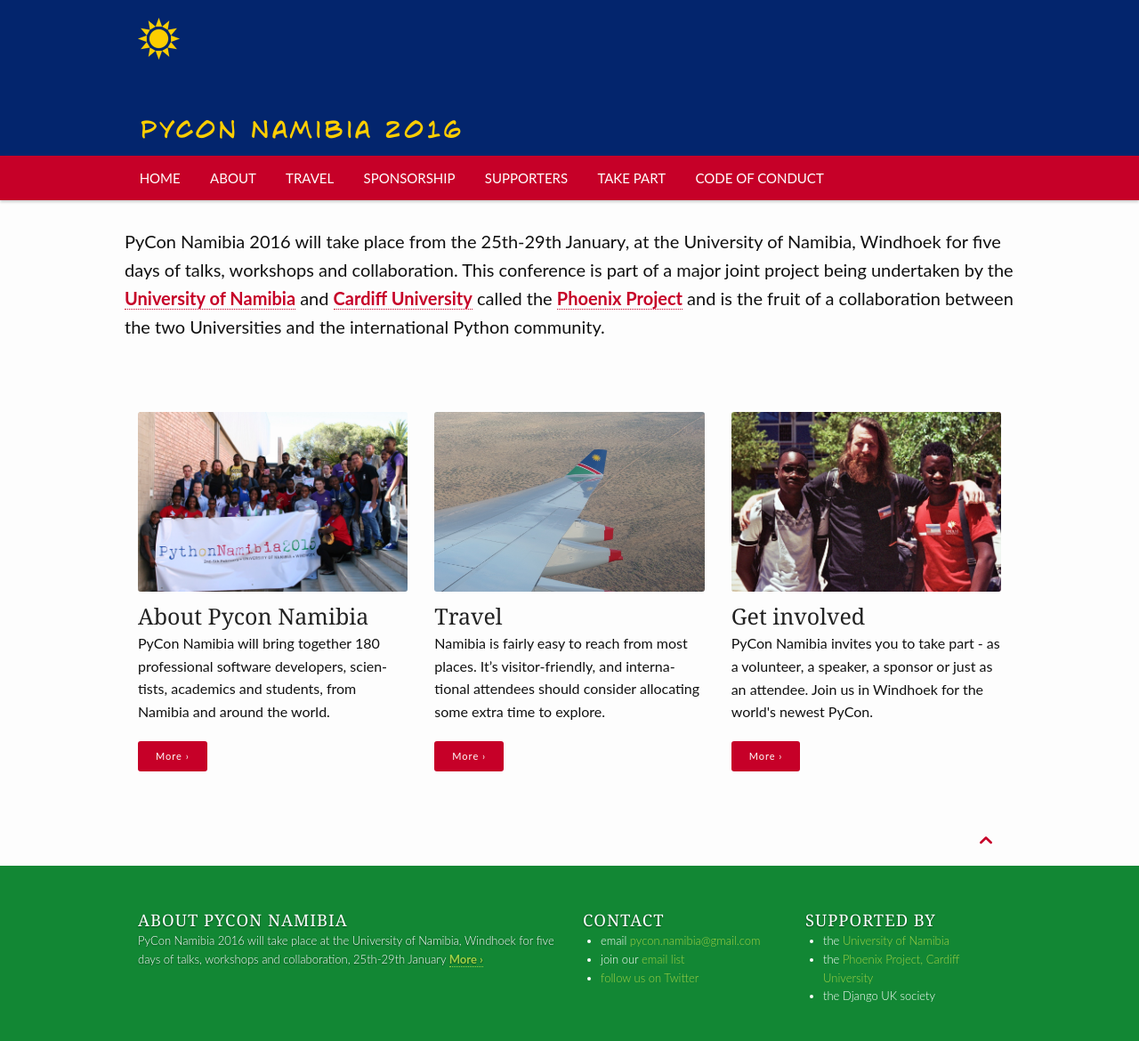
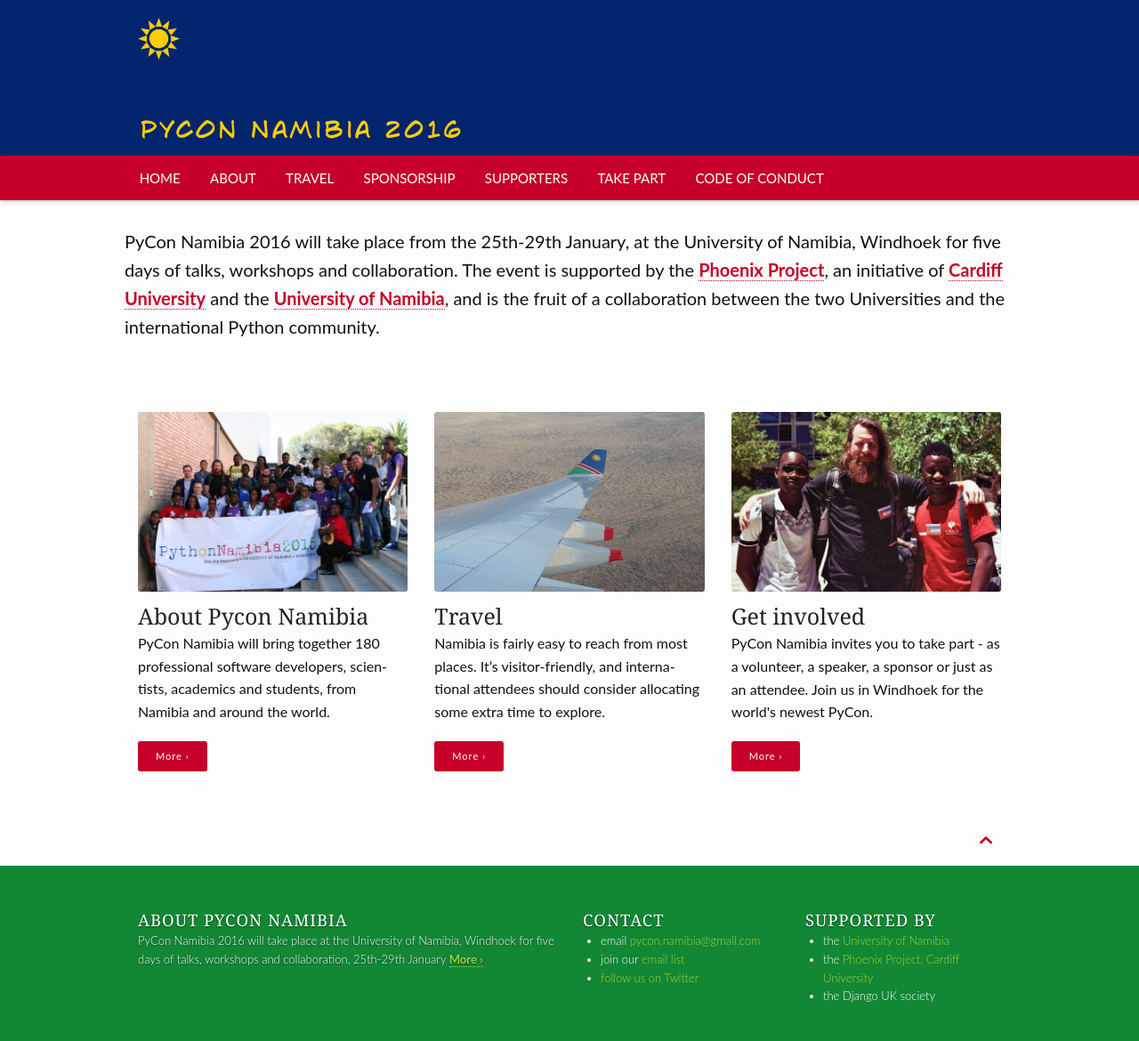
Before and after one commit to python-namibia/python-namibia.github.io-2016, a Jekyll site: the page built from pages/pages-root-folder/index.md, in a window 1280 px wide. Shown: the whole page at 89% size. Built offline with Jekyll 4.4.1, drawn with Linux system fonts in a browser that asks for light colours.

Commit message:
Tweak home page teaser

```diff
--- a/pages/pages-root-folder/index.md
+++ b/pages/pages-root-folder/index.md
@@ -1,13 +1,10 @@
 ---
 layout: frontpage
-teaser: PyCon Namibia 2016 will take place from the 25th-29th January, at the
-        University of Namibia, Windhoek for five days of talks, workshops and
-        collaboration. This conference is part of a major joint project being undertaken
-        by the <a href="http://www.unam.na/">University of Namibia</a> and <a
-        href="http://www.cardiff.ac.uk/">Cardiff University</a> called the <a
-        href="http://www.cardiff.ac.uk/phoenix-project"> Phoenix Project</a> and is the
-        fruit of a collaboration between the two Universities and the international
-        Python community.
+teaser: PyCon Namibia 2016 will take place from the 25th-29th January, at the University of Namibia,
+    		Windhoek for five days of talks, workshops and collaboration. The event is supported by the <a href="http://www.cardiff.ac.uk/phoenix-project">Phoenix Project</a>, an initiative of <a
+    		href="http://www.cardiff.ac.uk/">Cardiff University</a> and the <a
+    		href="http://www.unam.na/">University of Namibia</a>, and is the fruit of a collaboration
+    		between the two Universities and the international Python community.
 widget1:
   title: "About Pycon Namibia"
   url: '/about'
```
